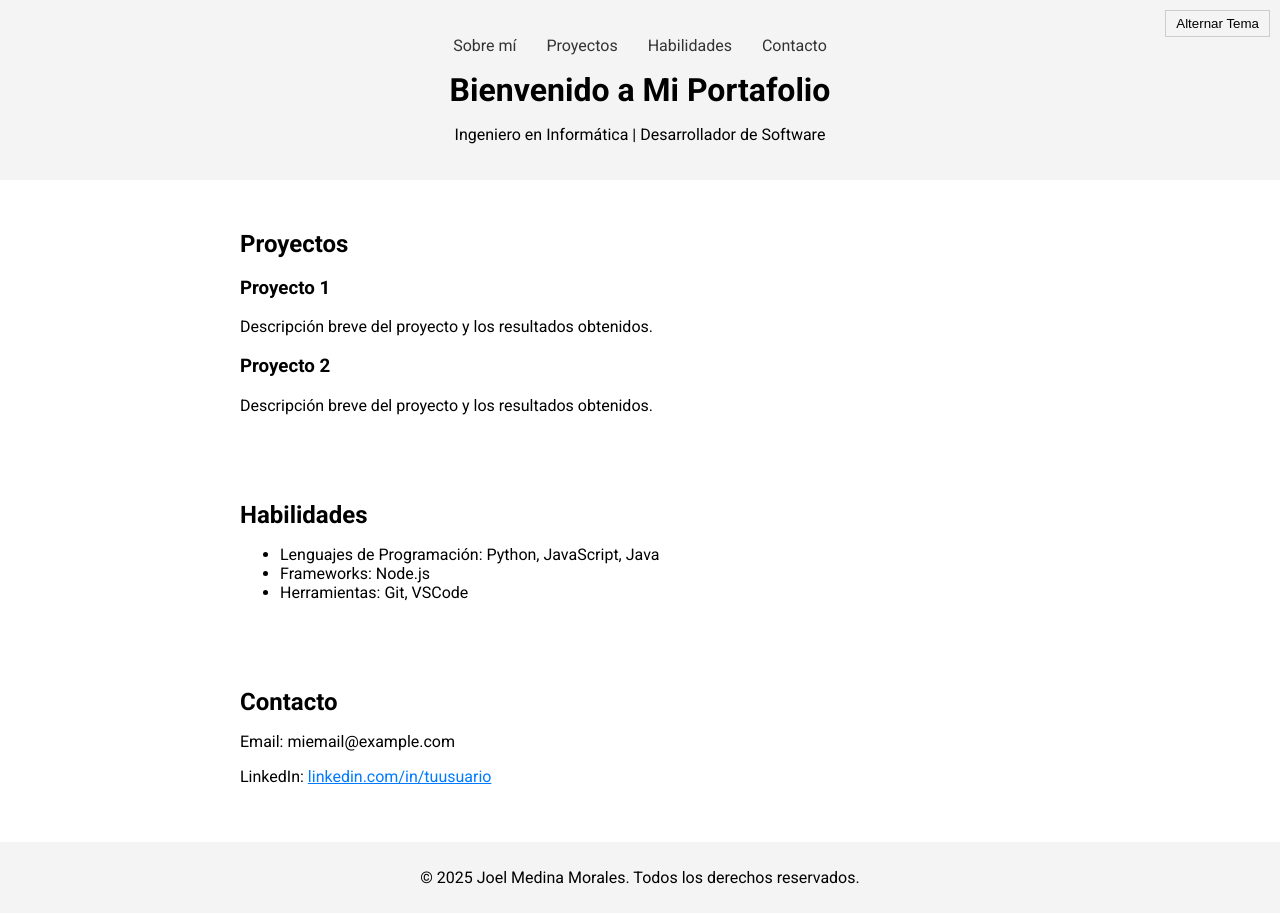
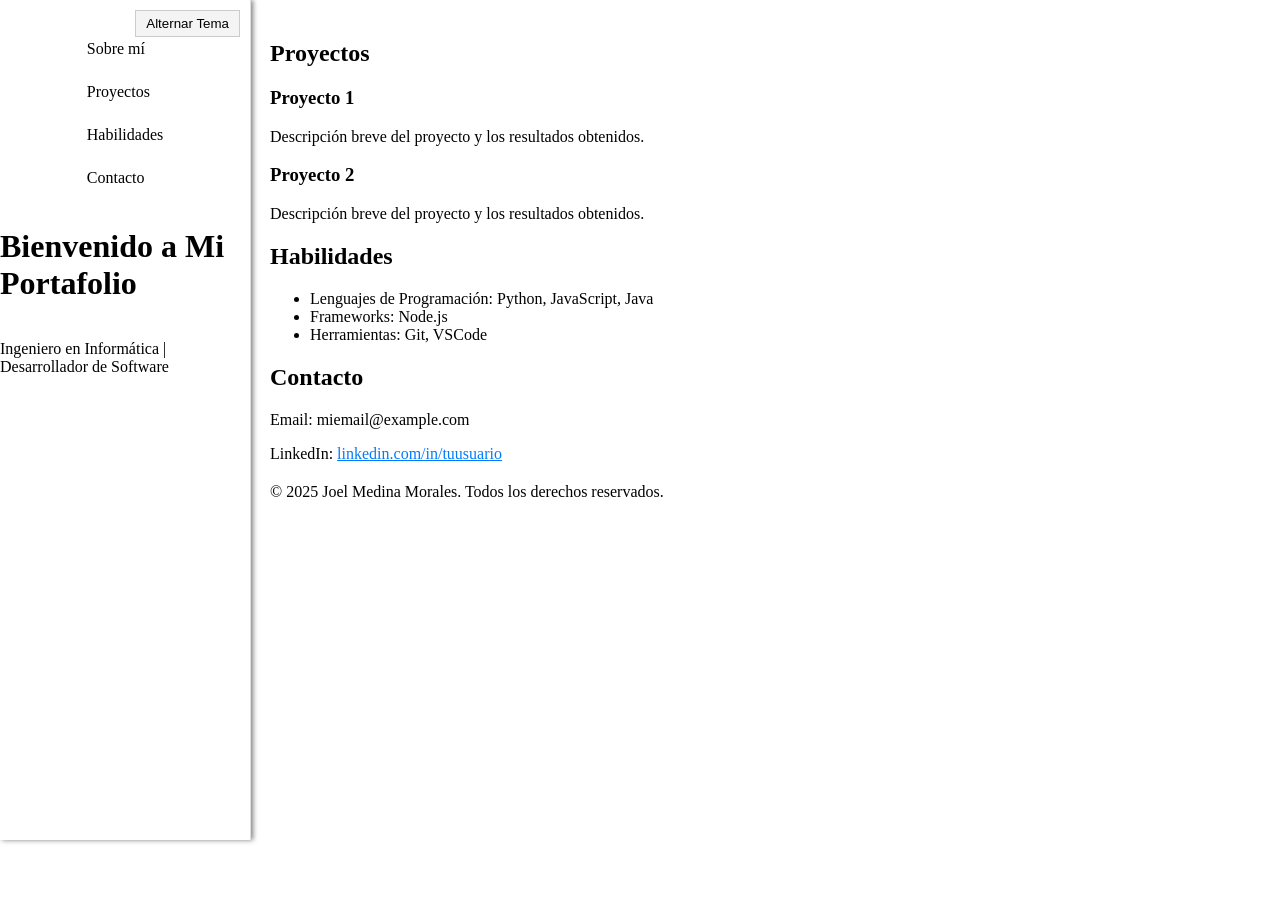
Before and after one commit to jjmmcode/portafolio, a plain HTML site: page index.html in a window 1280 px wide. After the commit the page ends 800 px from the top, so only its background shows below. Drawn offline with Linux system fonts and the light colour scheme.

Commit message:
Actualización del CSS, cambios en el HTML y cambios en el diseño

```diff
--- a/css/styles.css
+++ b/css/styles.css
@@ -2,23 +2,70 @@
 
 
 /* Tema Claro (Default) */
+/*a*/
+
 body {
-    font-family: 'Roboto', sans-serif;
+    display: flex;
     margin: 0;
     padding: 0;
     box-sizing: border-box;
 }
-
 a {
     color: #007bff;
 }
 
+header {
+    width: 250px;
+    height: 100vh; /* Ocupa toda la altura de la ventana */
+    background-color: #ffffff;
+    color: #000000;
+    border-right: 1px solid #ddd;
+    position: fixed;
+    display: flex;
+    flex-direction: column;
+    align-items: center;
+    padding: 20px 0;
+    box-shadow: 2px 0 5px rgba(0, 0, 0, 0.5);
+}
 
-header {
-    position: relative;
-    text-align: center;
-    background-color: #f4f4f4;
+section {
+    margin-bottom: 20px;
+    width: 100%;
+    max-width: 800px;
+}
+
+header nav ul {
+    list-style: none;
+    padding: 0;
+    margin: 0;
+    text-align: left;
+    width: 100%;
+}
+
+header nav ul li {
+    margin: 15px 0;
+    color: #000000;
+}
+
+header nav ul li a {
+    text-decoration: none;
+    color: #000000;
+    padding: 5px 10px;
+    display: block;
+    transition: color 0.3s, background-color 0.3s;
+}
+
+header nav ul li a:hover {
+    color: #1e90ff;
+    background-color: #f0f0f0;
+}
+
+/* Main Content */
+
+main {
+    margin-left: 250px;
     padding: 20px;
+    flex: 1;
 }
 
 #theme-toggle {
@@ -29,39 +76,6 @@ header {
     border: 1px solid #ccc;
     padding: 5px 10px;
     cursor: pointer;
-}
-
-nav ul {
-    display: flex;
-    justify-content: center;
-    list-style: none;
-    padding: 0;
-}
-
-nav ul li {
-    margin: 0 15px;
-}
-
-nav ul li a {
-    text-decoration: none;
-    color: #333;
-}
-
-
-h1, h2 {
-    margin: 10px 0;
-}
-
-section {
-    padding: 20px;
-    margin: 20px auto;
-    max-width: 800px;
-}
-
-footer {
-    text-align: center;
-    padding: 10px;
-    background-color: #f4f4f4;
 }
 
 /* Tema Oscuro */
@@ -78,11 +92,16 @@ body.dark-theme a {
 body.dark-theme header {
     background-color: #111111;
     color: #ffffff;
-    border: 1px solid #555555;
+    border-right: 1px solid #333;
 }
 
 body.dark-theme nav ul li a {
     color: #ffffff; /* Cambia el color de los enlaces del menú de navegación */
+}
+
+body.dark-theme nav ul li a:hover {
+    color: #1e90ff; /* Cambia el color de los enlaces del menú de navegación */
+    background-color: #333333;
 }
 
 body.dark-theme footer {
@@ -92,10 +111,12 @@ body.dark-theme footer {
 
 body.dark-theme section {
     background-color: #111111;
-    border: 1px solid #333333;
 }
 
 /* Fin Dark Theme */
+
+/* Reglas Globales */
+
 
 /*Responsive Styles*/
 
--- a/index.html
+++ b/index.html
@@ -25,6 +25,7 @@
     </header>
 
     <!--Sobre Mi-->
+    <main>
         <section id="projects">
             <h2>Proyectos</h2>
             <div class="project">
@@ -35,6 +36,7 @@
                 <h3>Proyecto 2</h3>
                 <p>Descripción breve del proyecto y los resultados obtenidos.</p>
         </section>
+
 
         <!--Habilidades-->
         <section id="skills">
@@ -57,7 +59,7 @@
         <footer>
             <p>&copy; 2025 Joel Medina Morales. Todos los derechos reservados.</p>
         </footer>
-
+    </main>
 
     <!--Scripts-->
     <script src="js/theme_toggle.js"></script>
```
Lines whose indentation alone changed are shown as unchanged.
